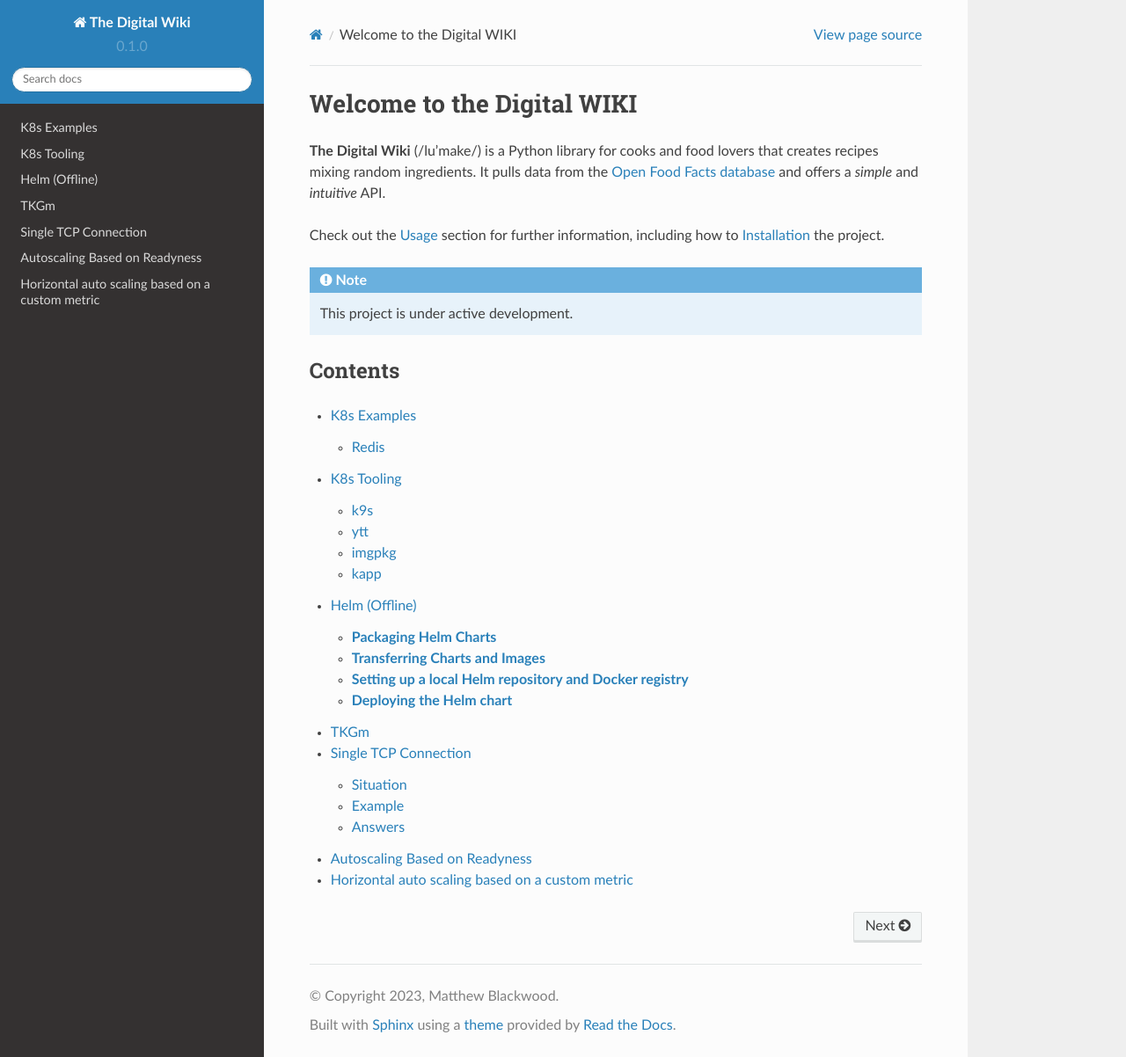
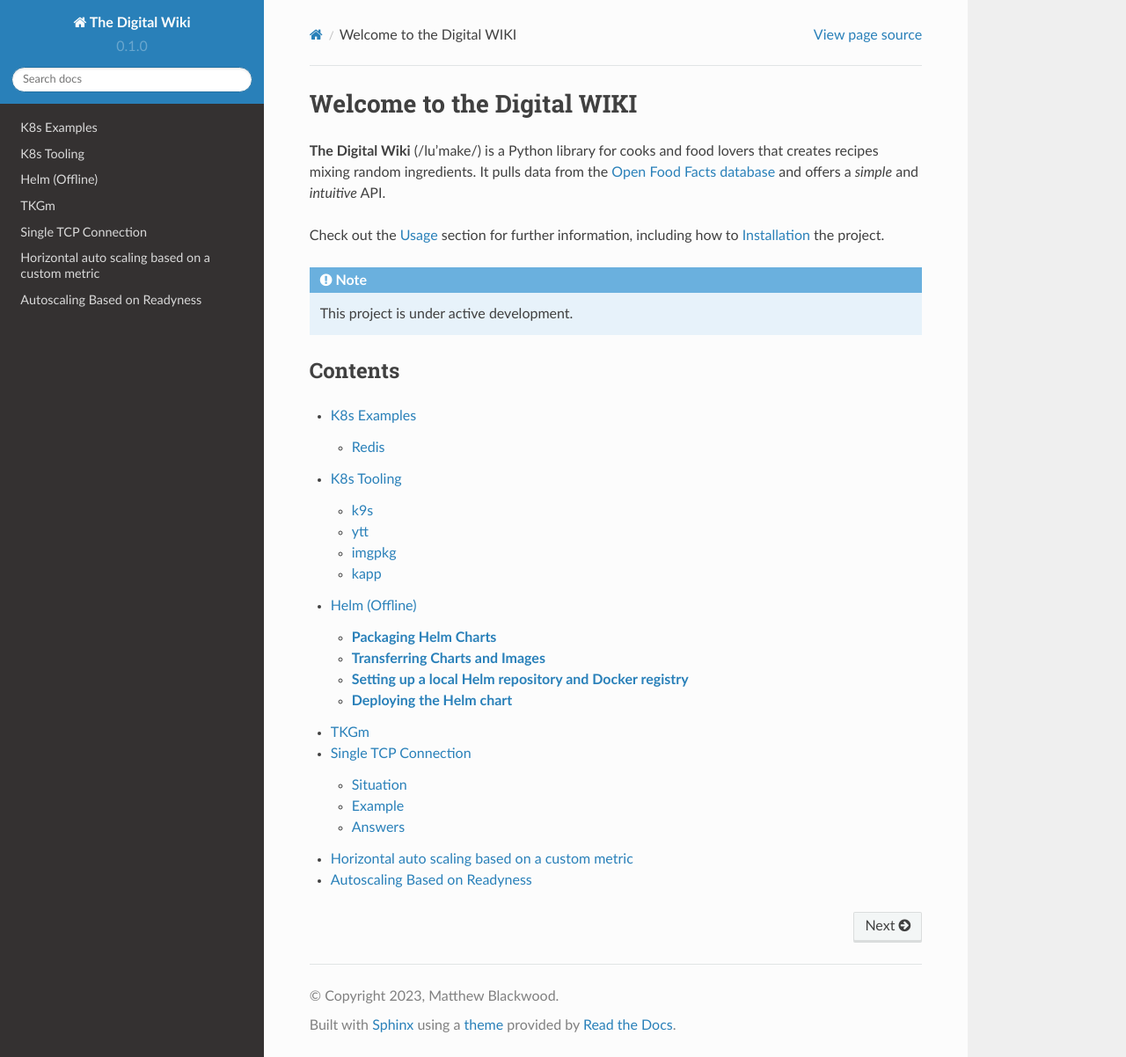
Before and after one commit to digital951/readthedocs, a Sphinx documentation site: the page built from docs/source/index.rst, in a window 1280 px wide and 1202 px high. Shown: the whole window at 88% size. Built offline with Sphinx 7.4.7 and the Read the Docs theme 2.0.0, drawn with Linux system fonts in a browser that asks for light colours.

Commit message:
fix tree

```diff
--- a/docs/source/index.rst
+++ b/docs/source/index.rst
@@ -22,8 +22,8 @@
    tooling
    helm
    tkgm
+   cert
    soingress
-   readynessauto
    custommetric
    metricscale
-   cert
+   readynessauto
```
